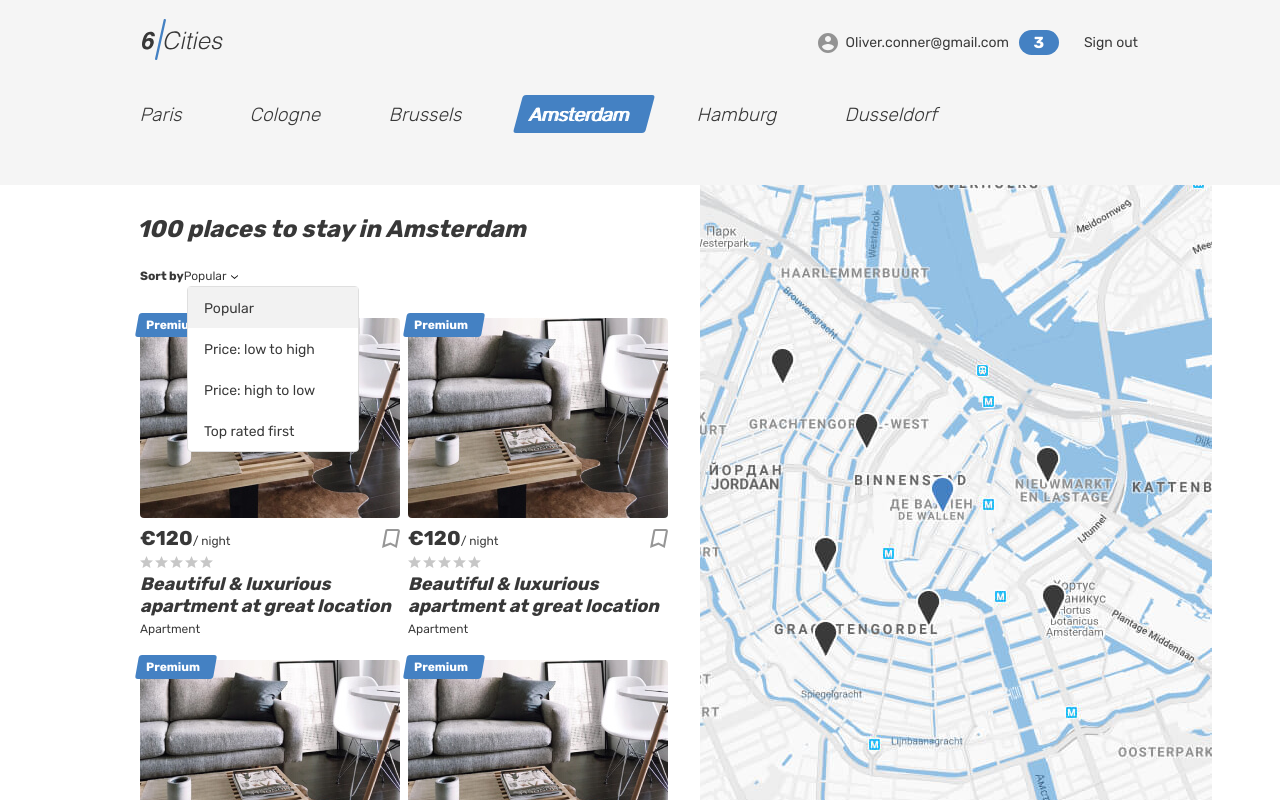
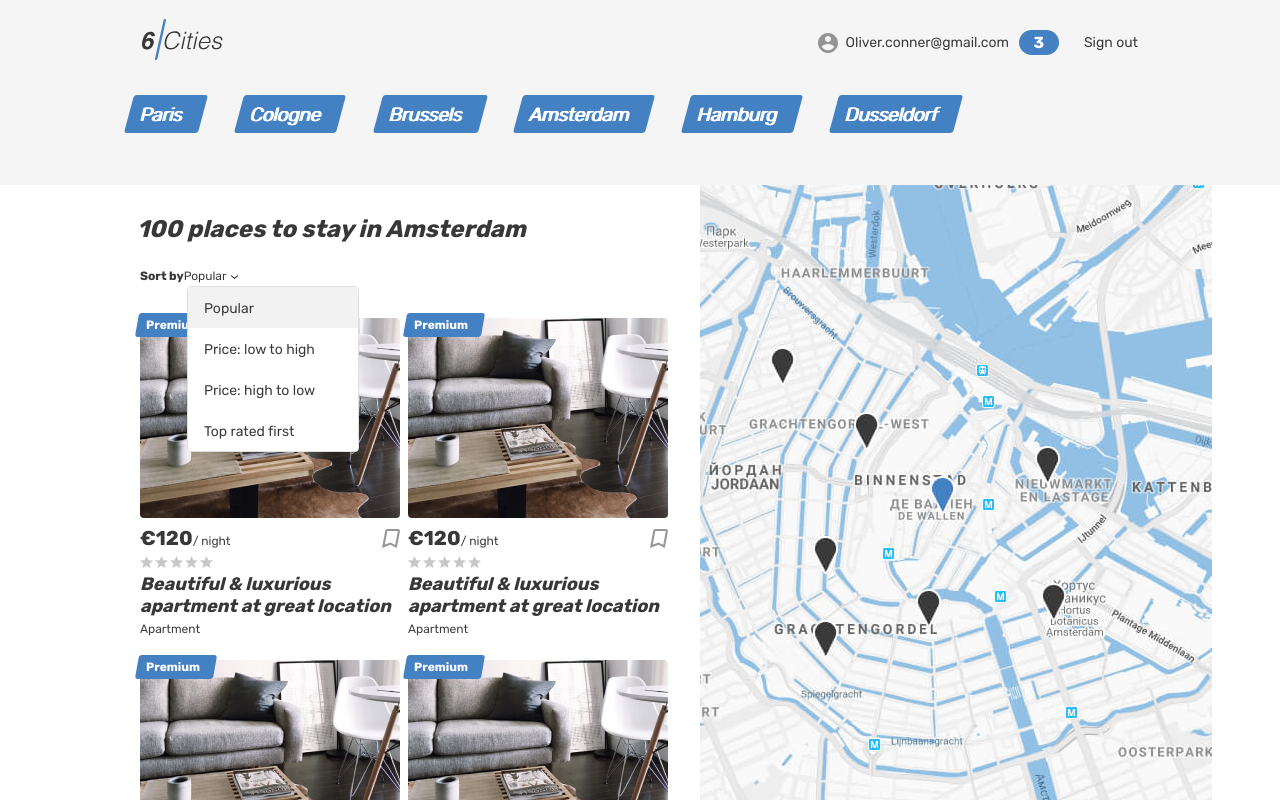
Before and after one commit to htmlacademy-react/2106301-six-cities-12, a React (Create React App) app in the folder project/: page / in a window 1280 px wide. Shown: the top 800 px of the page. Built offline with nearby package versions, Linux system fonts and the light colour scheme.

Commit message:
Активные стили для Навбара

```diff
--- a/project/src/components/app/app.tsx
+++ b/project/src/components/app/app.tsx
@@ -4,6 +4,7 @@ import {LoginPage} from '../../pages/loginPage/loginPage';
 import {OfferPage} from '../../pages/offerPage/offerPage';
 import {FavoritesPage} from '../../pages/favoritesPage/favoritesPage';
 import {TemplatePage} from '../../pages/templatePage/templatePage';
+import {AppRoutes} from '../../consts';
 
 type AppProps = {
   offersSum: number;
@@ -12,12 +13,12 @@ function App({offersSum}: AppProps): JSX.Element {
 
   return (
     <Routes>
-      <Route path={'/'} element={<TemplatePage/>}>
-        <Route path={'/'} element={<HomePage offersSum={offersSum}/>}/>
-        <Route path={'login'} element={<LoginPage/>}/>
-        <Route path={'offer/:id'} element={<OfferPage/>}/>
-        <Route path={'favorites'} element={<FavoritesPage/>}/>
-        <Route path={'*'} element={<HomePage offersSum={offersSum}/>}/>
+      <Route path={AppRoutes.Main} element={<TemplatePage/>}>
+        <Route path={AppRoutes.Main} element={<HomePage offersSum={offersSum}/>}/>
+        <Route path={AppRoutes.Login} element={<LoginPage/>}/>
+        <Route path={AppRoutes.Room} element={<OfferPage/>}/>
+        <Route path={AppRoutes.Favorites} element={<FavoritesPage/>}/>
+        <Route path={AppRoutes.NotFound} element={<HomePage offersSum={offersSum}/>}/>
       </Route>
     </Routes>
   );
--- a/project/src/components/navBar/navBar.tsx
+++ b/project/src/components/navBar/navBar.tsx
@@ -1,37 +1,51 @@
+import {NavLink} from 'react-router-dom';
+
 export function NavBar() {
   return (
     <div className="tabs">
       <section className="locations container">
         <ul className="locations__list tabs__list">
           <li className="locations__item">
-            <a className="locations__item-link tabs__item" href="#">
+            <NavLink to={'/'}
+              className={({isActive}) => isActive ? 'locations__item-link tabs__item tabs__item--active' : 'locations__item-link tabs__item'}
+            >
               <span>Paris</span>
-            </a>
+            </NavLink>
           </li>
           <li className="locations__item">
-            <a className="locations__item-link tabs__item" href="#">
+            <NavLink to={'/'}
+              className={({isActive}) => isActive ? 'locations__item-link tabs__item tabs__item--active' : 'locations__item-link tabs__item'}
+            >
               <span>Cologne</span>
-            </a>
+            </NavLink>
           </li>
           <li className="locations__item">
-            <a className="locations__item-link tabs__item" href="#">
+            <NavLink to={'/'}
+              className={({isActive}) => isActive ? 'locations__item-link tabs__item tabs__item--active' : 'locations__item-link tabs__item'}
+            >
               <span>Brussels</span>
-            </a>
+            </NavLink>
           </li>
           <li className="locations__item">
-            <a className="locations__item-link tabs__item tabs__item--active">
+            <NavLink to={'/'}
+              className={({isActive}) => isActive ? 'locations__item-link tabs__item tabs__item--active' : 'locations__item-link tabs__item'}
+            >
               <span>Amsterdam</span>
-            </a>
+            </NavLink>
           </li>
           <li className="locations__item">
-            <a className="locations__item-link tabs__item" href="#">
+            <NavLink to={'/'}
+              className={({isActive}) => isActive ? 'locations__item-link tabs__item tabs__item--active' : 'locations__item-link tabs__item'}
+            >
               <span>Hamburg</span>
-            </a>
+            </NavLink>
           </li>
           <li className="locations__item">
-            <a className="locations__item-link tabs__item" href="#">
+            <NavLink to={'/'}
+              className={({isActive}) => isActive ? 'locations__item-link tabs__item tabs__item--active' : 'locations__item-link tabs__item'}
+            >
               <span>Dusseldorf</span>
-            </a>
+            </NavLink>
           </li>
         </ul>
       </section>
--- /dev/null
+++ b/project/src/consts.ts
@@ -0,0 +1,7 @@
+export enum AppRoutes {
+  Main = '/',
+  Login = 'login',
+  Favorites = 'favorites',
+  Room = 'room/:id',
+  NotFound = '*'
+}
```
